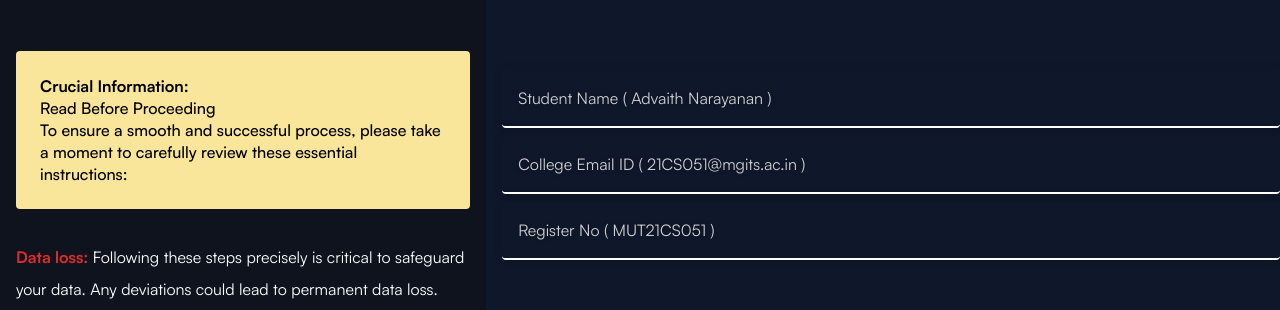
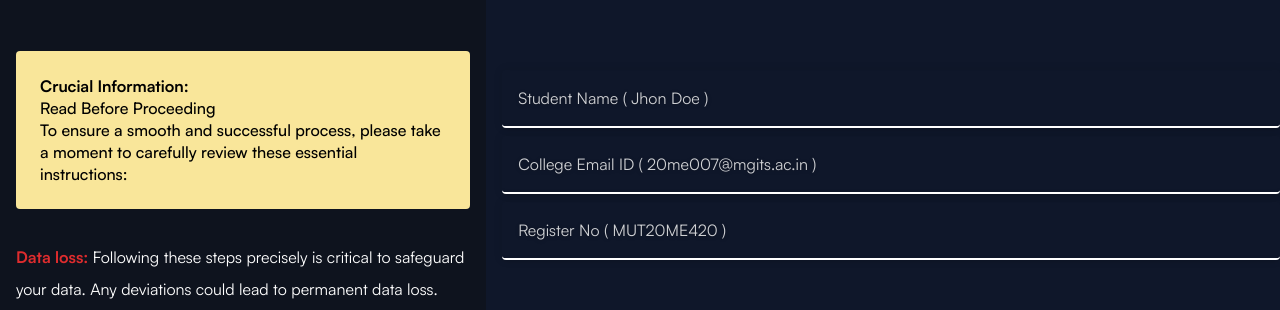
Before and after one commit to Cloud-Tech-Team/open-elective, a React (Vite) app: page / in a window 1280 px wide. Shown: the part 184-494 px from the top of the page. Built offline with nearby package versions, Linux system fonts and the light colour scheme.

Commit message:
updated the thing

```diff
--- a/src/pages/Login/Form.tsx
+++ b/src/pages/Login/Form.tsx
@@ -65,7 +65,7 @@ function Form() {
         type="text"
         name="name" // Add name attribute
         required
-        placeholder="Student Name ( Advaith Narayanan )"
+        placeholder="Student Name ( Jhon Doe )"
         value={user.name}
         onChange={handleInputChange} // Bind onChange
         className="cubic-1 drop-shadow input p-2 bg-transparent border-b-2 border-white text-white hover:placeholder:text-dark-offset rounded placeholder:text-white/80"
@@ -74,7 +74,7 @@ function Form() {
         type="email"
         name="email" // Add name attribute
         required
-        placeholder="College Email ID ( 21CS051@mgits.ac.in )"
+        placeholder="College Email ID ( 20me007@mgits.ac.in )"
         value={user.email}
         onChange={handleInputChange} // Bind onChange
         className="cubic-1 drop-shadow input p-2 bg-transparent border-b-2 border-white text-white hover:placeholder:text-dark-offset rounded placeholder:text-white/80"
@@ -83,7 +83,7 @@ function Form() {
         type="text"
         name="registerId" // Add name attribute
         required
-        placeholder="Register No ( MUT21CS051 )"
+        placeholder="Register No ( MUT20ME420 )"
         value={user.registerId}
         onChange={handleInputChange} // Bind onChange
         className="cubic-1 drop-shadow input p-2 bg-transparent border-b-2 border-white text-white hover:placeholder:text-dark-offset rounded placeholder:text-white/80"
```
